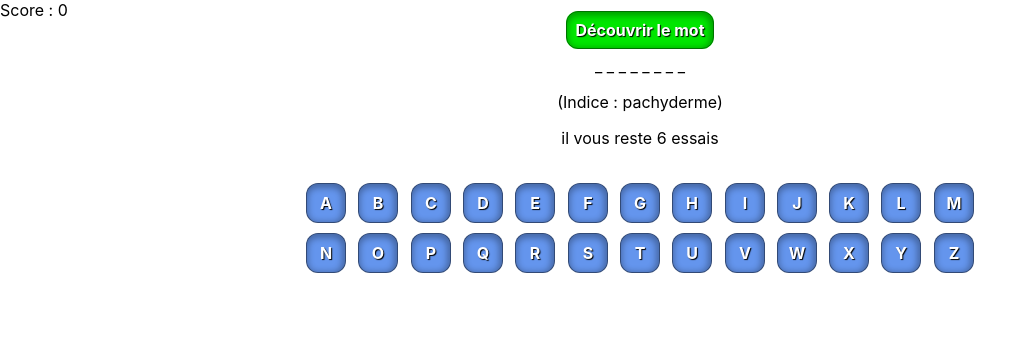
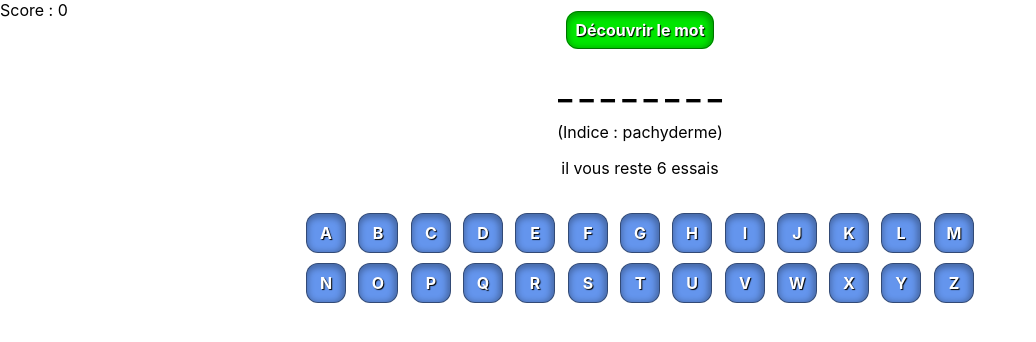
Before and after one commit to PascalTed/wordsgame, a React (Create React App) app: page / in a window 1280 px wide. Both pictures are taken after a click on the element "Commencer à jouer". Shown: the top 342 px of the page, without its empty margins (0-1036 px from the left). Built offline with nearby package versions, Linux system fonts and the light colour scheme.

Commit message:
Ajouté style css dans src/DisplayWord.css

```diff
--- a/src/DisplayWord.css
+++ b/src/DisplayWord.css
@@ -0,0 +1,5 @@
+#dWord {
+    font-size: 30px;
+    margin-bottom: 0;
+    font-weight: bold;
+}
```
